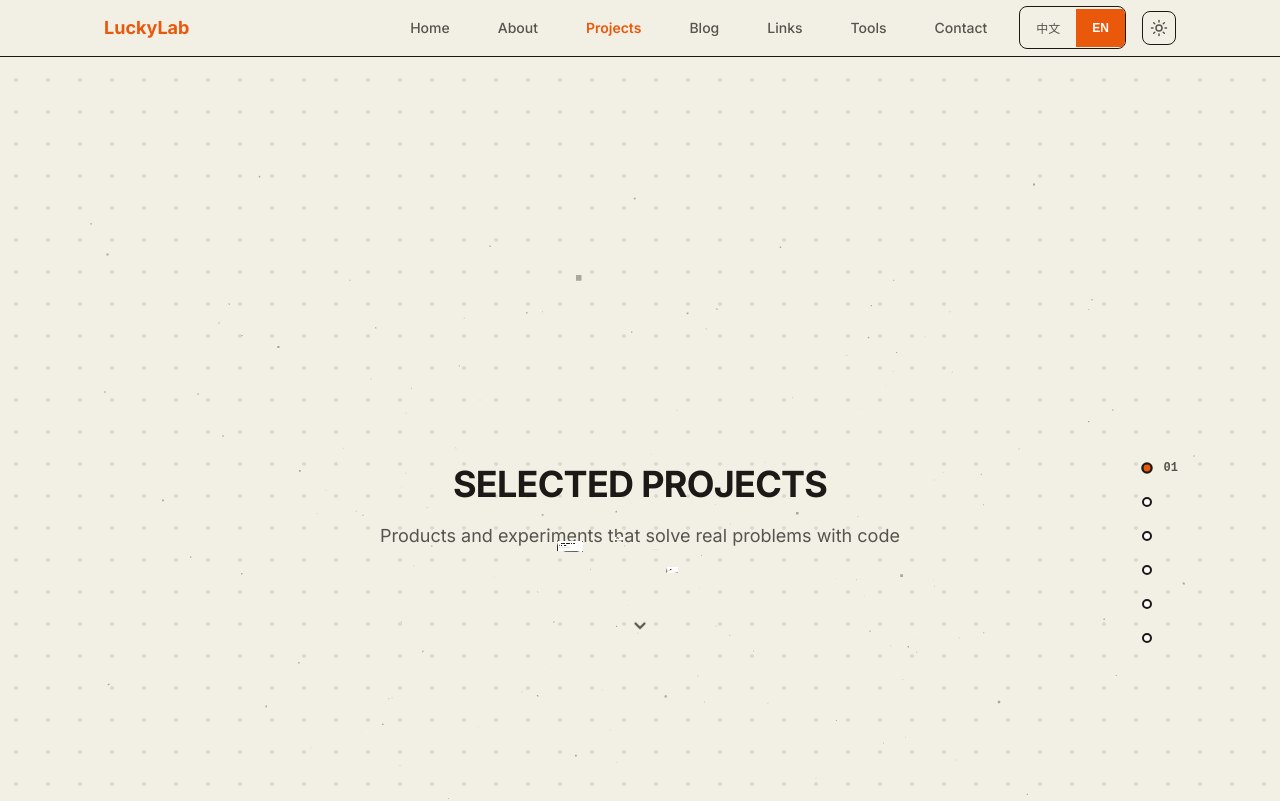
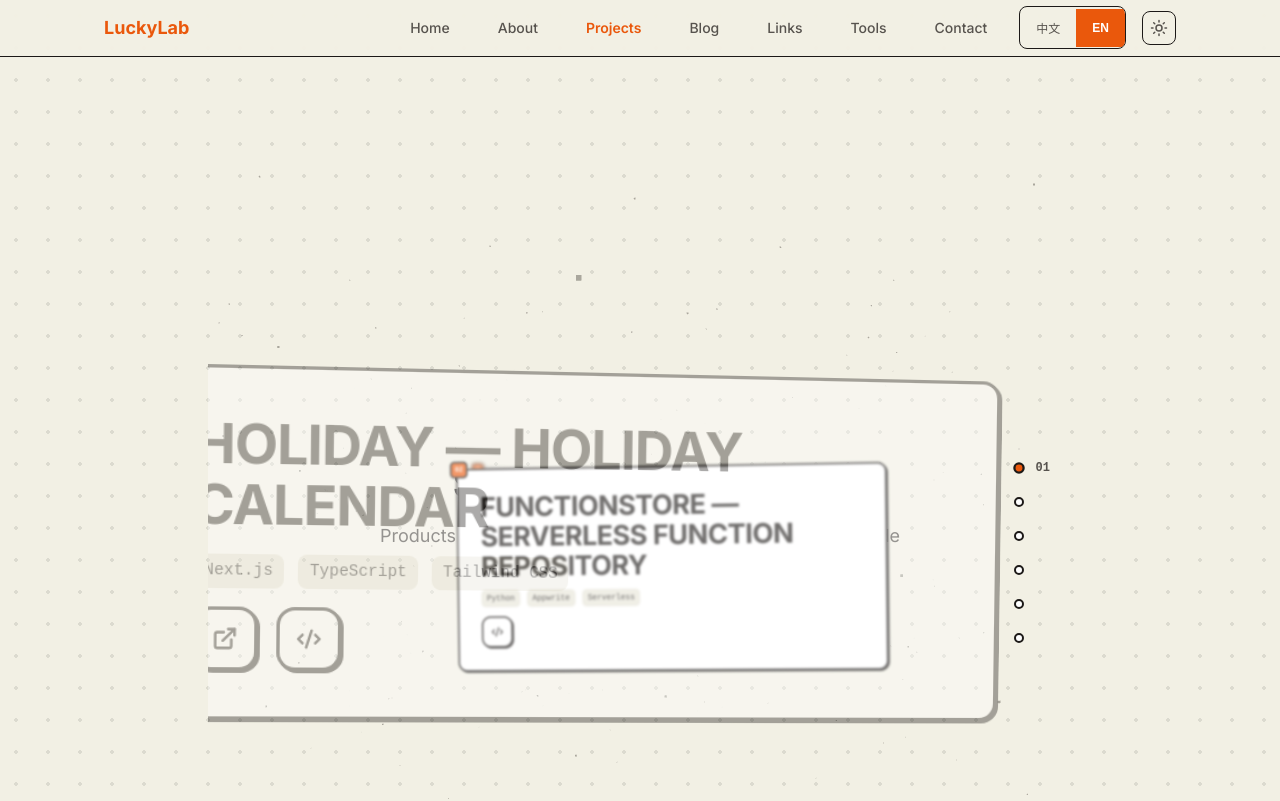
Before and after one commit to ymslucky/demo, a Next.js app: page /en/projects in a window 1280 px wide. Shown: the top 801 px of the page. Built offline with nearby package versions, Linux system fonts and the light colour scheme.

Commit message:
fix(projects): correct drei Html transform scale calibration (0.025 factor) so cards render at full size; full-bleed stage and overfill fade

```diff
--- a/app/[locale]/projects/components/CardWall3D.tsx
+++ b/app/[locale]/projects/components/CardWall3D.tsx
@@ -35,10 +35,14 @@
 
 /* ---- Scene params: camera angle / distance / depth-of-field knobs ---- */
 const SPACING = 6.4; // distance between cards along the Z axis
-const START_Z = 5.5; // camera start distance
+const START_Z = 6.5; // camera start distance (first card ~85% viewport width, no clipping)
 const END_PAD = 8; // extra flight room beyond the last card
 const FOV = 55; // field of view (perspective strength)
-const CARD_SCALE = 0.0095; // DOM pixels -> world units (760px card -> ~7.2 units, ~75% viewport width at focus)
+const CARD_SCALE = 0.38; // DOM px -> drei matrix units. NOTE: drei <Html transform> applies an
+// internal calibration factor of distanceFactor?10/400 = 0.025 when distanceFactor is
+// unset, so the effective DOM px -> world-unit ratio is CARD_SCALE * 0.025
+// (760px card -> ~7.2 world units, ~75% viewport width at the 3.4-8.5 focus window).
+const CARD_PX_TO_WORLD = CARD_SCALE * 0.025; // effective DOM px -> world units
 const FOCUS_NEAR = 3.4; // near focal plane of the fake depth of field
 const FOCUS_FAR = 8.5; // far focal plane of the fake depth of field
 const OUTRO_FROM = 0.82; // scroll progress where the outro starts fading in
@@ -118,8 +122,8 @@
       let dist = FOCUS_DIST_FALLBACK;
       const focusEl = els?.[fi];
       if (focusEl) {
-        const cardW = focusEl.offsetWidth * CARD_SCALE;
-        const cardH = focusEl.offsetHeight * CARD_SCALE;
+        const cardW = focusEl.offsetWidth * CARD_PX_TO_WORLD;
+        const cardH = focusEl.offsetHeight * CARD_PX_TO_WORLD;
         const aspect = state.size.width / state.size.height;
         const halfTan = Math.tan(THREE.MathUtils.degToRad(FOV) / 2);
         if (cardW > 0 && cardH > 0 && aspect > 0) {
@@ -151,6 +155,11 @@
       cam.rotation.y += pointer.current.x * 0.05;
       cam.rotation.x += pointer.current.y * 0.04;
     }
+    // per-frame constants for the overfill fade below
+    const halfTan = Math.tan(THREE.MathUtils.degToRad(FOV) / 2);
+    const aspect = state.size.width / state.size.height;
+    const cardWWorld = els[0] ? els[0].offsetWidth * CARD_PX_TO_WORLD : 0;
+
     for (let i = 0; i < Math.min(count, els.length); i++) {
       const el = els[i];
       const isFocus = focusing && i === fi;
@@ -159,9 +168,15 @@
       const nearBlur = THREE.MathUtils.clamp((FOCUS_NEAR - dist) * 2.0, 0, 9);
       const farBlur = THREE.MathUtils.clamp((dist - FOCUS_FAR) * 0.5, 0, 7);
       const blur = isFocus || isHover ? 0 : Math.max(nearBlur, farBlur);
-      const opacity =
+      let opacity =
         THREE.MathUtils.clamp((dist - 0.8) / 1.2, 0, 1) *
         THREE.MathUtils.clamp((28 - dist) / 8, 0, 1);
+      // overfill fade: once a card exceeds ~90% of the viewport width it would
+      // clip its sides, so fade it out instead (focus/hover states are exempt)
+      if (cardWWorld > 0 && aspect > 0 && dist > 0) {
+        const pct = cardWWorld / (2 * halfTan * aspect * dist);
+        opacity *= THREE.MathUtils.clamp((1.04 - pct) / 0.14, 0, 1);
+      }
       el.style.filter = blur > 0.05 ? `blur(${blur.toFixed(2)}px)` : "";
       el.style.opacity = isFocus || isHover ? "1" : opacity.toFixed(3);
       el.style.visibility = opacity <= 0.01 && !isFocus && !isHover ? "hidden" : "visible";
--- a/app/globals.css
+++ b/app/globals.css
@@ -535,9 +535,12 @@
 }
 
 /* ---- 3D 沉浸式卡片墙 (Projects) ---- */
+/* Full-bleed: span the entire viewport, escaping the container max-width
+   (the 50vw - 50% trick) so cards are never clipped at the column edges */
 .cardwall {
   position: relative;
-  margin: 0 calc(var(--space-md) * -1);
+  margin-left: calc(50vw - 50%);
+  margin-right: calc(50vw - 50%);
 }
 
 .cardwall-stage {
```
